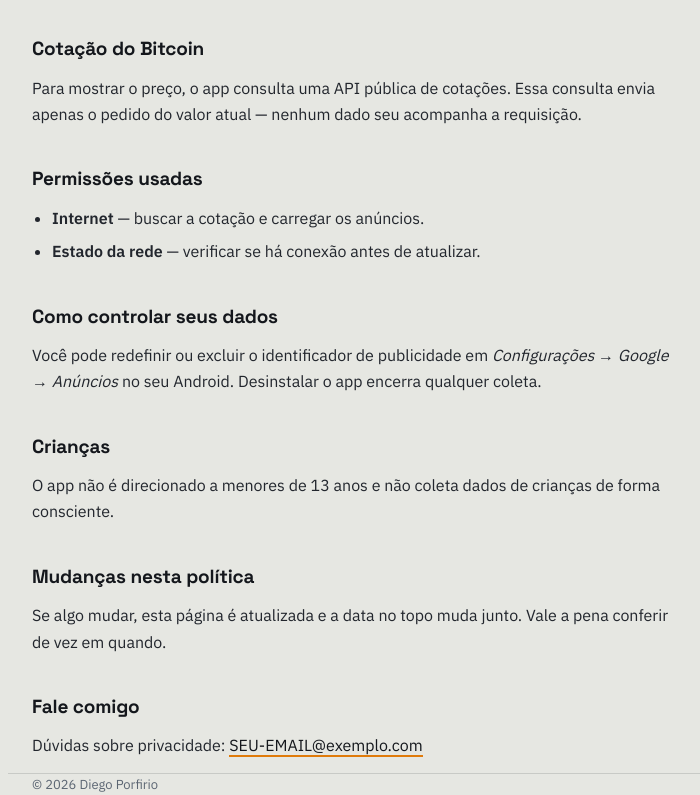
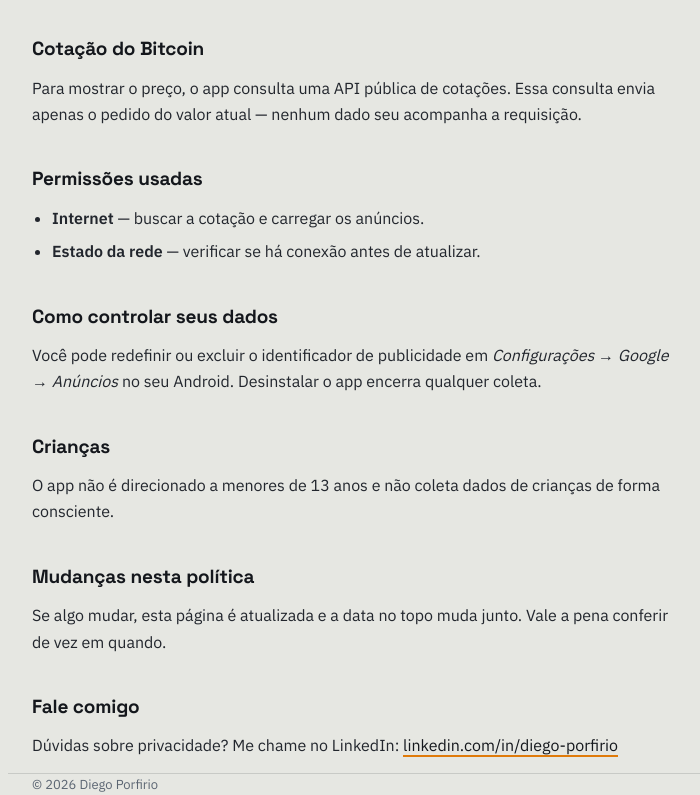
Before and after one commit to diegoporfirio/diegoporfirio.github.io, a plain HTML site: page privacidade.html in a window 1280 px wide. Shown: the part 758-1553 px from the top of the page, without its empty margins (282-982 px from the left). Drawn offline with Linux system fonts and the light colour scheme.

Commit message:
Update privacidade.html

```diff
--- a/privacidade.html
+++ b/privacidade.html
@@ -75,7 +75,7 @@
   <p>Se algo mudar, esta página é atualizada e a data no topo muda junto. Vale a pena conferir de vez em quando.</p>
 
   <h2>Fale comigo</h2>
-  <p>Dúvidas sobre privacidade: <a href="mailto:SEU-EMAIL@exemplo.com">SEU-EMAIL@exemplo.com</a></p>
+  <p>Dúvidas sobre privacidade? Me chame no LinkedIn: <a href="https://www.linkedin.com/in/diego-porfirio/" target="_blank" rel="noopener">linkedin.com/in/diego-porfirio</a></p>
 </main>
 
 <footer class="wrap">© <span id="ano">2026</span> Diego Porfirio</footer>
```
